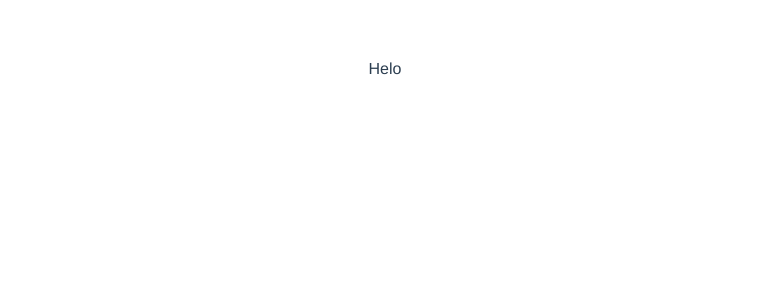
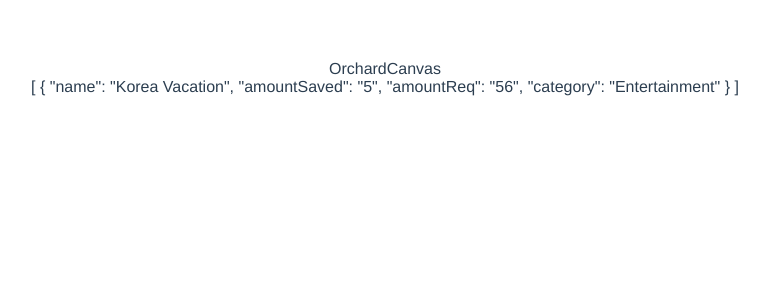
Before and after one commit to ldangyo/orcHERd, a Vue app: page / in a window 1280 px wide. Shown: the top 300 px of the page, without its empty margins (255-1024 px from the left). Built offline with nearby package versions, Linux system fonts and the light colour scheme.

Commit message:
mockSavings

```diff
--- a/src/components/MainPage.vue
+++ b/src/components/MainPage.vue
@@ -1,10 +1,26 @@
 <template>
-  <div class="MainPage">Helo</div>
+  <div class="MainPage">
+    <OrchardCanvas />
+    {{getSavingGoals}}
+  </div>
 </template>
 
 <script>
+import OrchardCanvas from "./OrchardCanvas.vue";
+import { mapGetters } from "vuex";
+
 export default {
-  name: "MainPage"
+  name: "MainPage",
+  components: {
+    OrchardCanvas
+  },
+  computed: {
+    ...mapGetters(["getSavingGoals"]),
+
+    showGoal: function() {
+      return this.getSavingGoals;
+    }
+  }
 };
 </script>
 
--- /dev/null
+++ b/src/components/OrchardCanvas.vue
@@ -0,0 +1,16 @@
+<template>
+  <div class="OrchardCanvas">OrchardCanvas</div>
+</template>
+
+<script>
+export default {
+  name: "OrchardCanvas"
+};
+</script>
+
+<!-- Add "scoped" attribute to limit CSS to this component only -->
+<style scoped>
+.loginCred {
+  padding-top: 2rem;
+}
+</style>
--- /dev/null
+++ b/src/helpers/mockSavingGoals.js
@@ -0,0 +1,7 @@
+export const mockSavingGoals = {
+    savings: {
+        data: [
+            { name: "Korea Vacation", amountSaved: "5", amountReq: "56", category: "Entertainment" },
+        ]
+    }
+}
--- a/src/store/store.js
+++ b/src/store/store.js
@@ -1,17 +1,23 @@
 import Vuex from 'vuex'
 import Vue from 'vue'
+// import { mockSavingGoals } from '../helpers/mockSavingGoals'
 
 Vue.use(Vuex);
 
 export default new Vuex.Store({
     state: {
+        savingGoals: [{ name: "Korea Vacation", amountSaved: "5", amountReq: "56", category: "Entertainment" }]
 
     },
 
     getters: {
+        getSavingGoals: state => {
+            return state.savingGoals
+        }
     },
 
     mutations: {
+
     },
 
     actions: {
```
